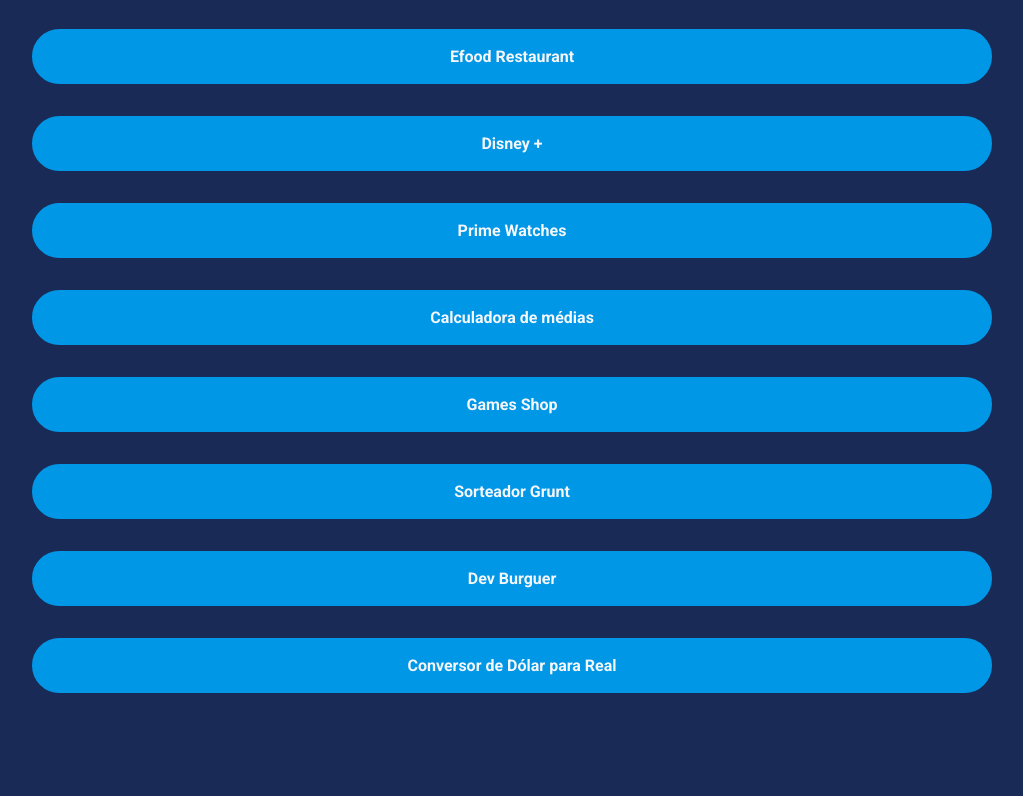
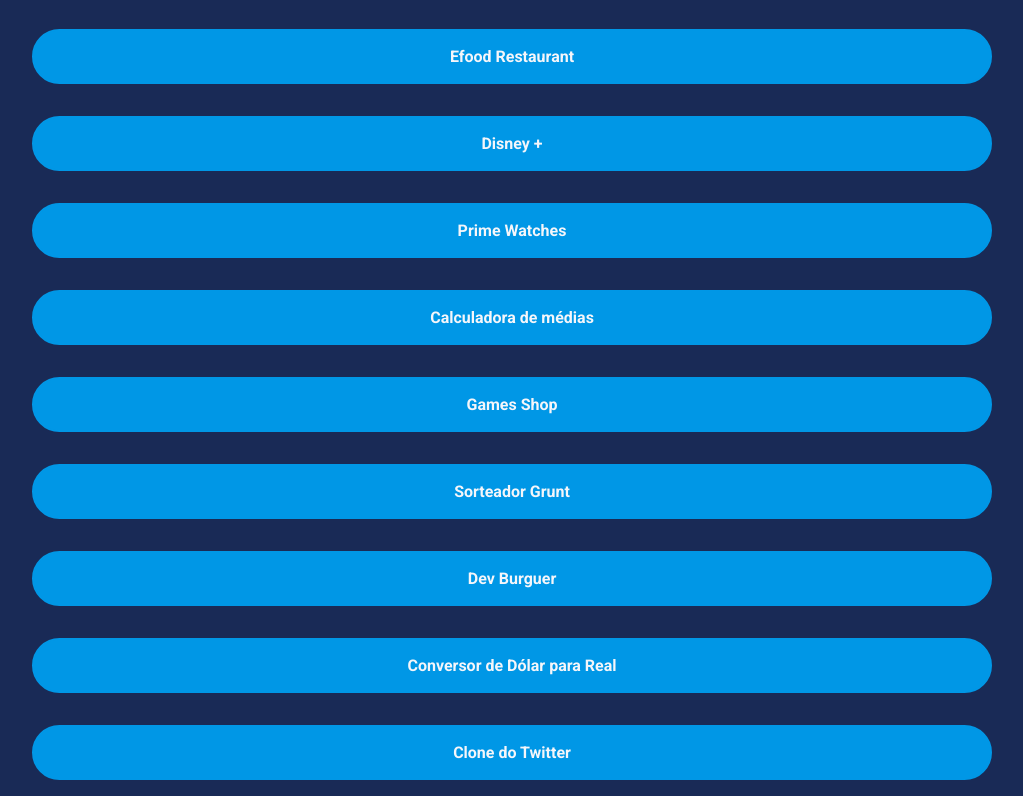
Before and after one commit to diegocavalcanti-dev/portfolio-less, a website: page index.html in a window 1280 px wide. Shown: the part 303-1099 px from the top of the page, without its empty margins (128-1151 px from the left). Before the commit the page ends 1012 px from the top, so only its background shows below. Drawn offline with Linux system fonts and the light colour scheme.

Commit message:
add new project

```diff
--- a/index.html
+++ b/index.html
@@ -87,6 +87,11 @@
                         Conversor de Dólar para Real
                     </a>
                 </li>
+                <li class="projects-list-item">
+                    <a href="https://twitter-sigma.vercel.app/" target="_blank" rel="noopener noreferrer">
+                        Clone do Twitter
+                    </a>
+                </li>
             </ul>
         </nav>
     </div>
```
